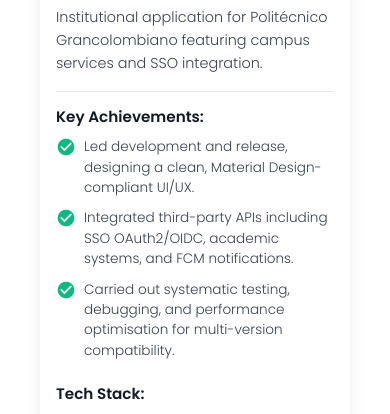
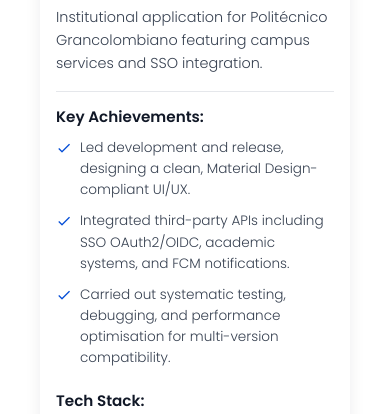
Before and after one commit to Paul9834/kp_portfolio, an Angular app: page / in a window 390 px wide. Shown: the part 1920-2334 px from the top of the page. Built offline with nearby package versions, Linux system fonts and the light colour scheme.

Commit message:
Update `Projects` section styles: refine achievements layout, replace icon class, and enhance responsive design for better consistency and UI/UX.

```diff
--- a/src/app/features/projects/project.component.scss
+++ b/src/app/features/projects/project.component.scss
@@ -8,7 +8,6 @@
     gap: 40px;
     margin-top: 48px;
 
-    // ✅ Mobile: una sola columna
     @media (max-width: 480px) {
       grid-template-columns: 1fr;
       gap: 24px;
@@ -21,8 +20,9 @@
     border-radius: var(--radius-xl) !important;
     box-shadow: var(--shadow-md) !important;
     overflow: hidden;
-    transition: transform 0.28s cubic-bezier(0.16, 1, 0.3, 1),
-    box-shadow 0.28s cubic-bezier(0.16, 1, 0.3, 1) !important;
+    transition:
+      transform 0.28s cubic-bezier(0.16, 1, 0.3, 1),
+      box-shadow 0.28s cubic-bezier(0.16, 1, 0.3, 1) !important;
 
     &:hover {
       transform: translateY(-8px);
@@ -35,7 +35,6 @@
     overflow: hidden;
     height: 220px;
 
-    // ✅ Mobile: imagen un poco menos alta
     @media (max-width: 480px) {
       height: 180px;
     }
@@ -52,7 +51,6 @@
   .project-content {
     padding: 24px;
 
-    // ✅ Mobile: menos padding lateral
     @media (max-width: 480px) {
       padding: 16px;
     }
@@ -67,7 +65,6 @@
       margin: 0 0 4px 0;
       color: var(--text-primary);
 
-      // ✅ Mobile: título más pequeño
       @media (max-width: 480px) {
         font-size: 1.2rem;
       }
@@ -121,28 +118,50 @@
     margin: 0 0 24px 0;
 
     li {
-      display: flex;
-      align-items: flex-start;
-      gap: 12px;
+      display: grid;
+      grid-template-columns: 18px 1fr;
+      column-gap: 10px;
+      align-items: start;
+      margin-bottom: 14px;
       font-size: 0.95rem;
+      line-height: 1.55;
       color: var(--text-secondary);
-      margin-bottom: 14px;
-      line-height: 1.5;
 
-      // ✅ Mobile: texto más compacto
       @media (max-width: 480px) {
+        grid-template-columns: 16px 1fr;
+        column-gap: 8px;
+        margin-bottom: 10px;
         font-size: 0.85rem;
-        gap: 8px;
-        margin-bottom: 10px;
       }
 
-      .check-icon {
-        color: #10b981;
-        font-size: 20px;
-        height: 20px;
-        width: 20px;
+      .achievement-icon {
+        color: var(--accent-glow);
+        font-size: 18px !important;
+        width: 18px !important;
+        height: 18px !important;
+        min-width: 18px !important;
+        line-height: 18px !important;
+        overflow: visible;
         flex-shrink: 0;
+        margin-top: 4px;
+
+        @media (max-width: 480px) {
+          font-size: 16px !important;
+          width: 16px !important;
+          height: 16px !important;
+          min-width: 16px !important;
+          line-height: 16px !important;
+          margin-top: 3px;
+        }
       }
+
+      span {
+        display: block;
+      }
+    }
+
+    li:last-child {
+      margin-bottom: 0;
     }
   }
 
@@ -166,7 +185,6 @@
       font-weight: 500;
       border: 1px solid var(--divider);
 
-      // ✅ Mobile: chips más compactos
       @media (max-width: 480px) {
         padding: 4px 10px;
         font-size: 0.75rem;
@@ -179,7 +197,6 @@
     justify-content: flex-end;
     margin-top: 16px;
 
-    // ✅ Mobile: botón ocupa todo el ancho
     @media (max-width: 480px) {
       justify-content: stretch;
 
@@ -213,14 +230,20 @@
     }
   }
 
-  // ✅ Mobile: reducir padding de la sección
   @media (max-width: 480px) {
     padding: 48px 16px;
   }
 
   @keyframes fade-in-up {
-    0% { opacity: 0; transform: translateY(30px); }
-    100% { opacity: 1; transform: translateY(0); }
+    0% {
+      opacity: 0;
+      transform: translateY(30px);
+    }
+
+    100% {
+      opacity: 1;
+      transform: translateY(0);
+    }
   }
 
   .animated-on-scroll {
@@ -230,4 +253,5 @@
 
   .project-card:nth-child(2) { animation-delay: 0.15s; }
   .project-card:nth-child(3) { animation-delay: 0.3s; }
+
 }
--- a/src/app/features/projects/projects.component.html
+++ b/src/app/features/projects/projects.component.html
@@ -23,7 +23,7 @@
             <ul class="achievements-list">
               @for (achievement of project.achievements; track achievement) {
                 <li>
-                  <mat-icon class="check-icon">check_circle</mat-icon>
+                  <mat-icon class="achievement-icon">check_small</mat-icon>
                   <span>{{ achievement }}</span>
                 </li>
               }
```
